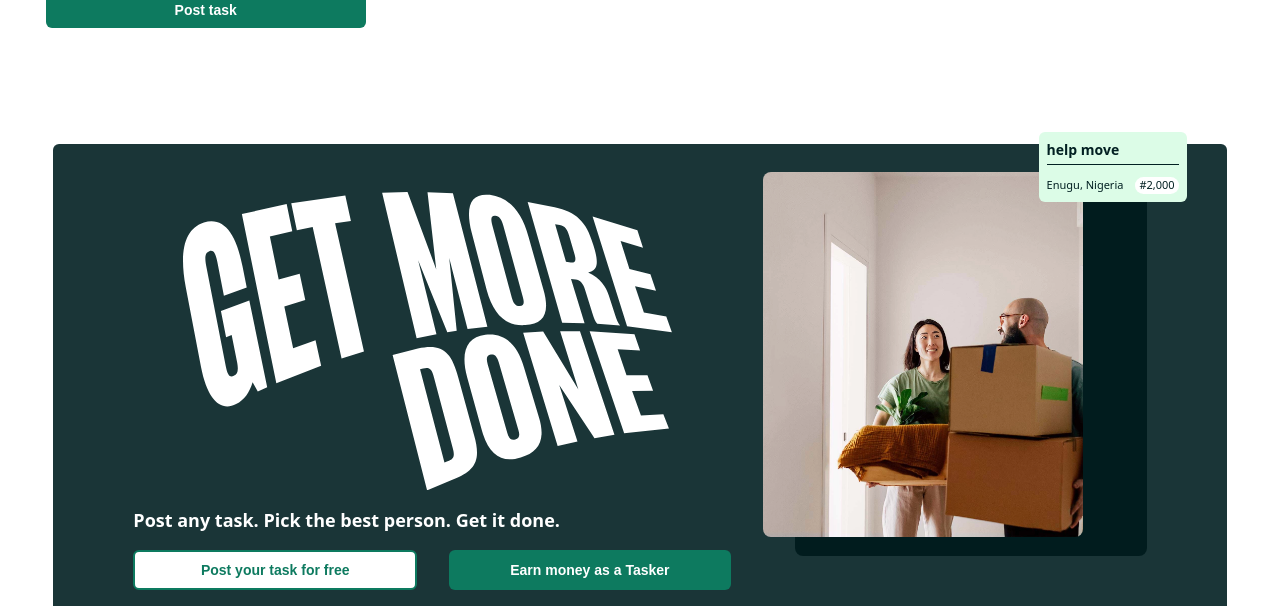
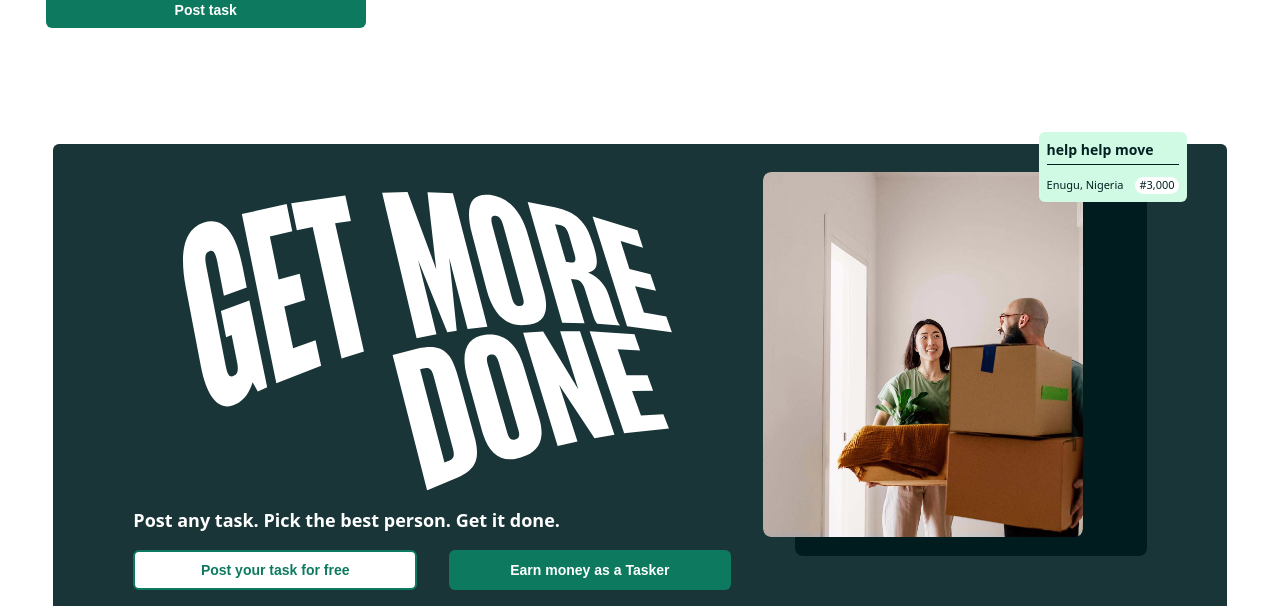
Before and after one commit to Elochukwu3/jb-task-searvice, a Next.js app: page / in a window 1280 px wide. Shown: the part 1344-1950 px from the top of the page. Built offline with nearby package versions, Linux system fonts and the light colour scheme; a web font is replaced by a local one.

Commit message:
update: getmore section

```diff
--- a/components/Home/banner-section/Banner.tsx
+++ b/components/Home/banner-section/Banner.tsx
@@ -19,12 +19,12 @@ const Banner = () => {
     const intervalId = setInterval(() => {
       setSlider((prev) => (prev < carousel_images.length - 1 ? prev + 1 : 0));
     }, 10 * 60 * 1000);
-    return () => clearInterval(intervalId);
+    return intervalId
   };
 
   useEffect(() => {
     const intervalId = changeEvery10Minutes();
-    return () => clearInterval((intervalId as unknown) as NodeJS.Timeout);
+    return () => clearInterval(intervalId );
   }, []);
 
 const words = `Bridging Gaps, Mending Needs. A Platform that Connects Skilled Menders to users in Nee-Where solutions and expertise Unite`;
--- /dev/null
+++ b/components/Home/getmoredone/UserInfo.tsx
@@ -0,0 +1,17 @@
+const UsersInfo = ({path, label}: {path: string, label:string}) => {
+    return (
+      <li className="flex flex-col items-center m-3 text-white/70 justify-center  ">
+        <svg width="24" height="24" viewBox="0 0 24 24" fill="white">
+          <path
+            fillRule="evenodd"
+            d={path}
+            clipRule="evenodd"
+          ></path>
+        </svg>
+        <label className="block">
+          {label}
+        </label>
+      </li>
+    );
+  };
+  export default UsersInfo
--- a/components/Home/getmoredone/index.tsx
+++ b/components/Home/getmoredone/index.tsx
@@ -1,31 +1,59 @@
 "use client"
-import { GetMoreWrapper, GetMoreInner, PTag, Imagewrap, ImageCont, HelpMove } from "./style";
+import { GetMoreWrapper, GetMoreInner, PTag, Imagewrap, ImageCont} from "./style";
+import useTimeOut from "@hooks/useTimeOut";
 import TextSvg from "./Svg";
 import { ButtonWrapper, } from "@components/Button/ButtonStyle";
 import {usersInfoHome} from "@db/constants/svg";
 import Image from "next/image";
-import {useState} from "react"
-// clip-path: inset(0px 0px 33%);
+import {slideVariants,  slideVariantstwo} from "./variant";
+import { GETMOREDONE } from "@db/constants/getmore";
+import {motion, AnimatePresence} from "framer-motion";
+import UsersInfo from "./UserInfo"
 const MoreDone = () => {
+  const slider = useTimeOut(0, GETMOREDONE, 60*1000)
+
   return (
     <GetMoreWrapper>
      <GetMoreInner>
 
-       {/* style={{transform:'matrix3d(-1.5099999904632568, 0, 0, 0, 0, 1.5099999904632568, 0, 0, 0, 0, 1, 0, 1207.5, -710.1199951171875, 0, 1)'}} */}
       <ImageCont >
         <div className="inset-y-0 w-11/12 right-0 rounded-lg  absolute -z-10 bg-black"/>
-        <HelpMove>
-          <div className="font-bold text-sm border-b border-custom-dark pb-1">help move</div>
+         {GETMOREDONE.map(({id, state, alt}, index)=>(
+           <motion.div
+           variants={slideVariantstwo}
+            initial="hidden"
+            animate={index === slider ? "visible" : "hidden"}
+            exit="exit"
+            className="p-2 rounded-md z-10 bg-green-100 text-custom-dark absolute -right-10 -top-10"
+            key={`sliding${id}`}
+           >
+           <div className="font-bold text-sm border-b border-custom-dark pb-1">help {alt}</div>
            <div className="text-[11px] pt-3 flex gap-3">
-            <span >Enugu, Nigeria</span>
-            <span className="bg-white rounded-full px-1">#2,000</span>
+             <span>{state}, Nigeria</span>
+             <span className="bg-white rounded-full px-1">#{(index+1)*3},000</span>
            </div>
-        </HelpMove>
+           </motion.div>
+         ))}
       <Imagewrap>
-        <Image src={"/images/carrier-image.png"}
+
+          <AnimatePresence>
+
+     {GETMOREDONE.map(({id, img}, index)=>(
+       <motion.div key={id}
+       className="absolute rounded-lg overflow-hidden h-full w-full max-md:aspect-square"
+       variants={slideVariants}
+            initial="hidden"
+            animate={index === slider ? "visible" : "hidden"}
+            exit="exit"
+       >
+             <Image  src={img}
              className="object-cover"
              fill
              alt="img-carrier"/>
+             </motion.div>
+             ))}
+          </AnimatePresence>
+
         </Imagewrap>
       </ImageCont>
       <div className=" w-10/12 max-md:w-full flex-1">
@@ -50,22 +78,7 @@ const MoreDone = () => {
 
 export default MoreDone;
 
-const UsersInfo = ({path, label}: {path: string, label:string}) => {
-  return (
-    <li className="flex flex-col items-center m-3 text-white/70 justify-center  ">
-      <svg width="24" height="24" viewBox="0 0 24 24" fill="white">
-        <path
-          fillRule="evenodd"
-          d={path}
-          clipRule="evenodd"
-        ></path>
-      </svg>
-      <label className="block">
-        {label}
-      </label>
-    </li>
-  );
-};
+
 //cd .git/refs/heads/
 //rm ft-#2-J-12
 //sudo rm ft-#2-J-12
--- /dev/null
+++ b/components/Home/getmoredone/variant.ts
@@ -0,0 +1,61 @@
+export const slideVariants = {
+    hidden: {
+      x: "-100%",
+      opacity: 0,
+      scale: 0.1,
+      transition:{
+        type: "spring",
+        damping: 100,
+        ease: [0.250, 0.460, 0.450, 0.940]
+      }
+    },
+    visible: {
+      x: "0",
+      opacity: 1,
+      scale: 1,
+      transition: {
+        duration: .5,
+        type: "spring",
+        stiffness: 60,
+        damping: 100,
+        ease: [0.250, 0.460, 0.450, 0.940]
+      },
+    },
+    exit: {
+      opacity: 0,
+      scale: 0.8,
+      transition: {
+        duration: 0.5,
+        ease: [0.250, 0.460, 0.450, 0.940]
+      },
+    },
+  };
+  export const slideVariantstwo = {
+    hidden: {
+      x: "100%",
+      opacity: 0,
+      background: "white",
+      transition:{
+        type: "spring",
+        damping: 100,
+        ease: [0.250, 0.460, 0.450, 0.940]
+      }},
+    visible: {
+      x: 0,
+      opacity: 1,
+      background: "#D1FAE5",
+      transition:{
+        type: "spring",
+        damping: 100,
+        stiffness: 60,
+        ease: [0.250, 0.460, 0.450, 0.940]
+      }},
+
+    exit: {
+      x: "100%",
+      opacity: 0,
+      transition:{
+        type: "spring",
+        ease: [0.250, 0.460, 0.450, 0.940]
+      }}
+    }
--- a/db/constants/getmore.ts
+++ b/db/constants/getmore.ts
@@ -1,5 +1,20 @@
-export const GETMORE = [
-    {img: "/images/carrier-image.png", alt:"help move", id:"getmore_imgHELP"},
-    {img: "/images/cleaner-getmore.jpeg", alt:"cleaning", id:"getmore_imgCLEANER"},
-    {img: "images/deliver-getmore.png", alt:"delivery", id:"getmore_imgDELIVER"}
-]
+export const GETMOREDONE = [
+  {
+    img: "/images/carrier-image.png",
+    alt: "help move",
+    id: "getmore_imgHELP",
+    state: "Enugu",
+  },
+  {
+    img: "/images/cleaner-getmore.jpeg",
+    alt: "cleaning",
+    id: "getmore_imgCLEANER",
+    state: "Lagos",
+  },
+  {
+    img: "/images/deliver-getmore.png",
+    alt: "delivery",
+    id: "getmore_imgDELIVER",
+    state: "Anambra",
+  },
+] ;
--- /dev/null
+++ b/hooks/useTimeOut.tsx
@@ -0,0 +1,28 @@
+"use client";
+import { useState, useEffect, useCallback } from "react";
+
+const useTimeOut = (
+  initialValue: number = 0,
+  dataArray: Array<{}>,
+  intervalTime: number
+): number => {
+  const [slider, setSlider] = useState<number>(initialValue);
+
+  const changeSlider = useCallback(() => {
+    const interval = setTimeout(() => {
+      setSlider((prev) => (prev < dataArray.length - 1 ? prev + 1 : 0));
+    }, intervalTime);
+
+    return interval;
+  }, [dataArray, intervalTime]);
+
+  useEffect(() => {
+    const interval = changeSlider();
+
+    return () => clearTimeout(interval);
+  }, [slider, dataArray, intervalTime, changeSlider]);
+
+  return slider;
+};
+
+export default useTimeOut;
```
Lines whose indentation alone changed are shown as unchanged.
